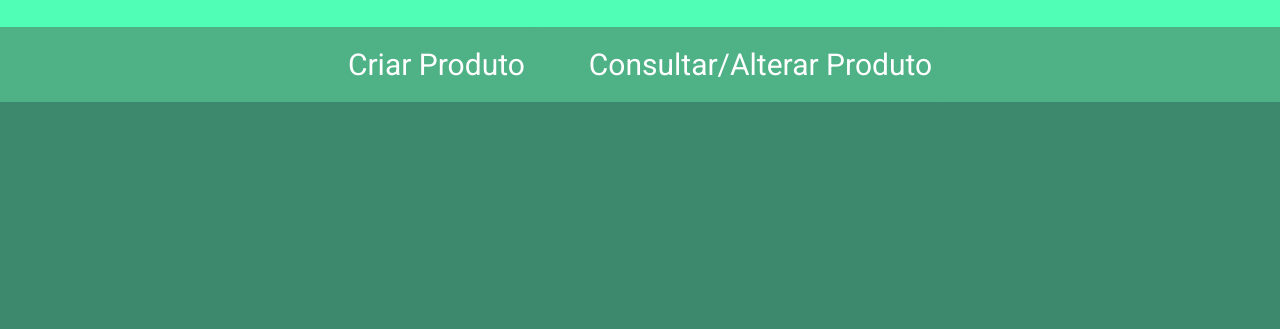
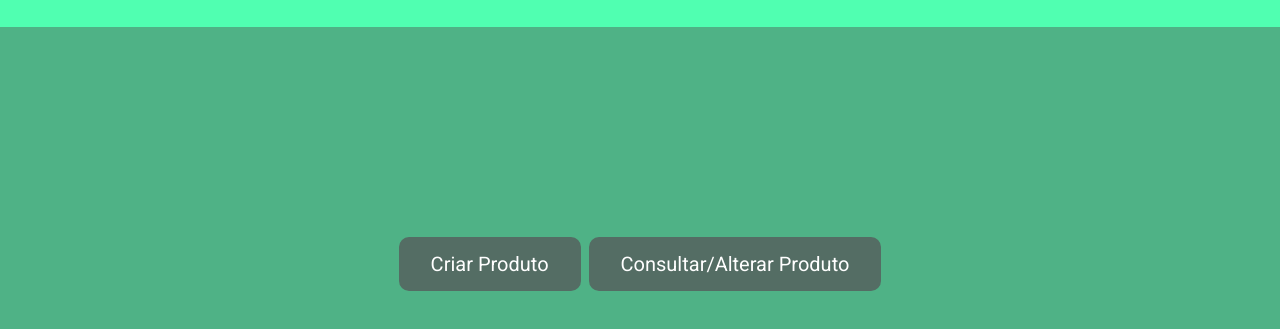
Before and after one commit to Limoero/ProjetoDSW, a plain HTML site: page html/areaadm.html in a window 1280 px wide. Shown: the part 153-482 px from the top of the page. Drawn offline with Linux system fonts and the light colour scheme.

Commit message:
criado criar e alterar produto

```diff
--- a/css/areaadm.css
+++ b/css/areaadm.css
@@ -1,15 +1,21 @@
 li,
 a {
     font-family: 'Roboto', sans-serif;
-    font-weight: 500;
-    font-size: 16px;
-    color: darkred;
     text-decoration: none;
-
+    background-color: #546d64; /* Green background color */
+    border-radius: 10px; /* Add rounded corners */
+    color: white; /* White text color */
+    padding: 15px 32px; /* Padding */
+    text-align: center; /* Center text */
+    text-decoration: none;
+    display: inline-block;
+    font-size: 20px; /* Font size */
+    margin: 10px 2px; /* Margin */
+    cursor: pointer; /* Add a pointer cursor on hover */
 }
 
 body {
-    background-color: #3C896D;
+    background-color: #4fb286;
     width: 100%;
 
 }
@@ -21,42 +27,25 @@ header {
     align-items: center;
     padding: 30px 10%;
     flex-direction: row;
-    background-color: #50ffb5;
+    background-color: #50ffb1;
 }
 
 .logoimg {
     cursor: pointer;
 }
 
-input {
-    background-color: #4fb286;
-    padding: 20px 30px;
-    border-radius: 30px;
-    border: none;
-    color: white;
-}
 
 ::placeholder {
     color: white;
 }
 
 
-button {
-    background-color: #4fb286;
-    padding: 20px 30px;
-    text-align: center;
-    color: white;
-    border: none;
-    font-size: 30px;
-    border-radius: 30px;
-}
-
 
 /* Parte das promos */
 .f1-faixa {
     display: flex;
     justify-content: center;
-    background-color: #4FB286;
+    padding-top: 200px;
 
 }
 
@@ -64,14 +53,9 @@ button {
     display: flex;
     align-self: center;
     color: white;
-    background-color: #4FB286;
     justify-content: space-between;
 }
 
-.botoes{
-
-
-}
 
 .texto1{
     color: white;
--- a/css/loginadm.css
+++ b/css/loginadm.css
@@ -61,7 +61,7 @@ button {
 }
 
 .f1conteudo {
-    top: 130px;
+    top: 20px;
     position: relative;
     color: white;
     display: flex;
--- a/html/areaadm.html
+++ b/html/areaadm.html
@@ -28,8 +28,8 @@
     <section class="f1-faixa">
         <div class="f1conteudo">
             <div class="botoes">
-            <button>Criar Produto</button>
-            <button>Consultar/Alterar Produto</button>
+                <a href="/html/criarproduto.html" class="my-button">Criar Produto</a>
+                <a href="/html/conaltproduto.html" class="my-button">Consultar/Alterar Produto</a>
             </div>
         </div>
 
```
Also changed, not shown: html/criarproduto.html (added, +39 -0 lines), html/conaltproduto.html (added).
